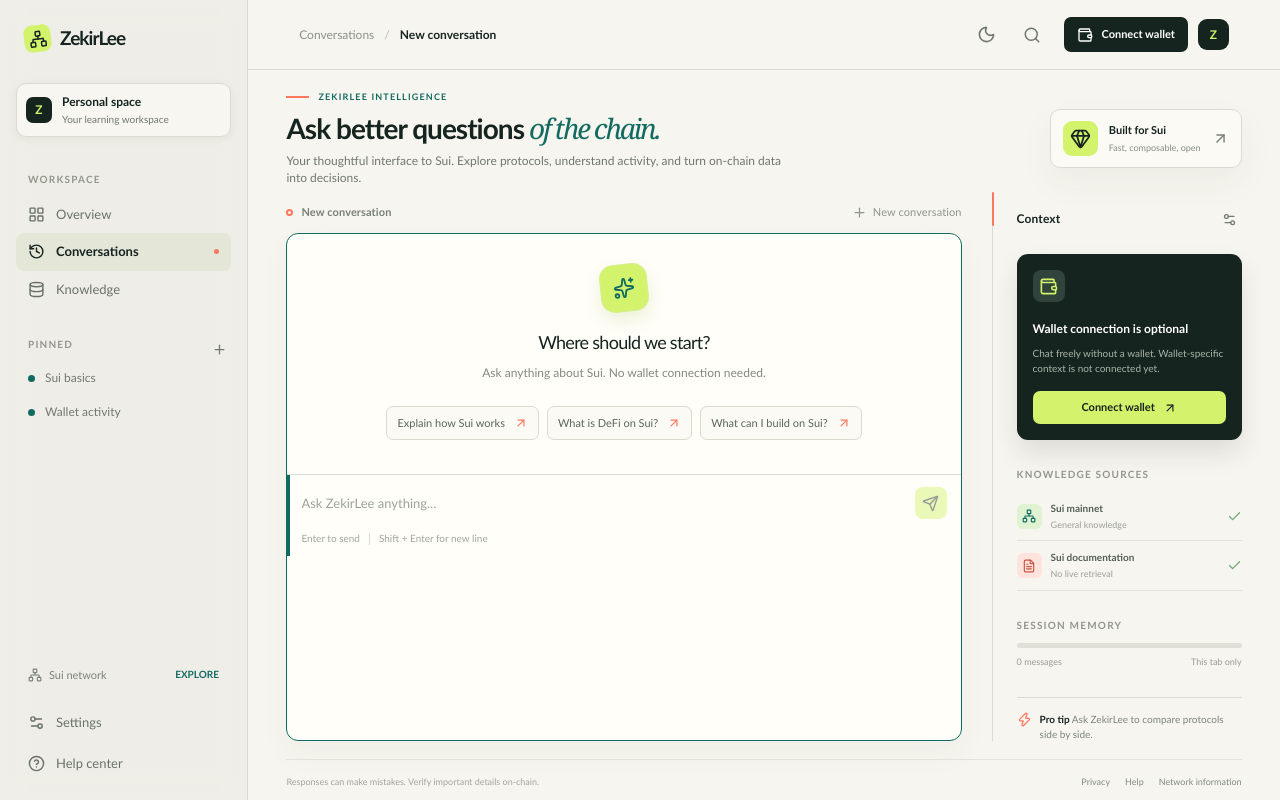
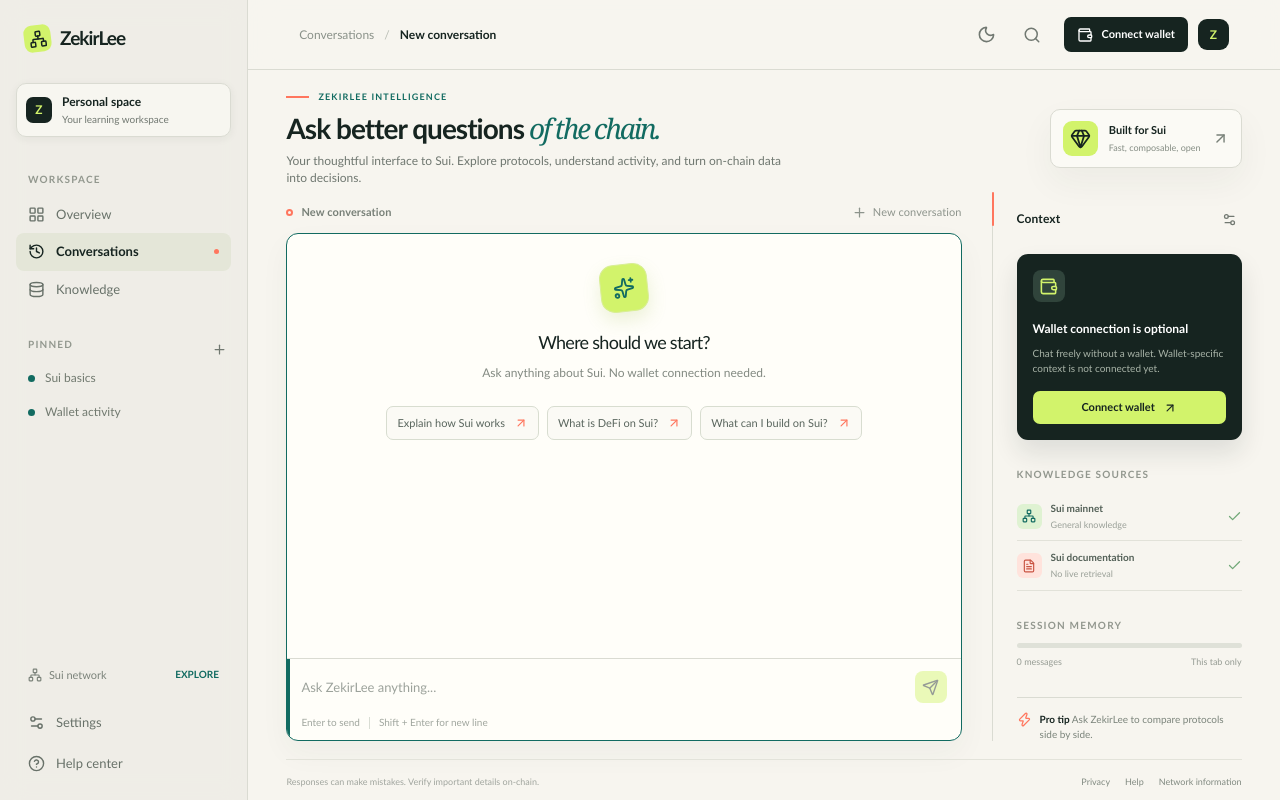
Before and after one commit to davelee001/zekirlee, a Next.js app: page / in a window 1280 px wide. Built offline with nearby package versions, Linux system fonts and the light colour scheme.

Commit message:
style: set flex for .chat-surface .conversation

```diff
--- a/src/app/globals.css
+++ b/src/app/globals.css
@@ -263,3 +263,4 @@
 .chat-column { min-height: 0; min-width: 0; }
 .conversation-header { flex-shrink: 0; }
 .chat-surface { display: flex; flex-direction: column; flex: 1; min-height: 0; }
+.chat-surface .conversation { flex: 1; }
```
